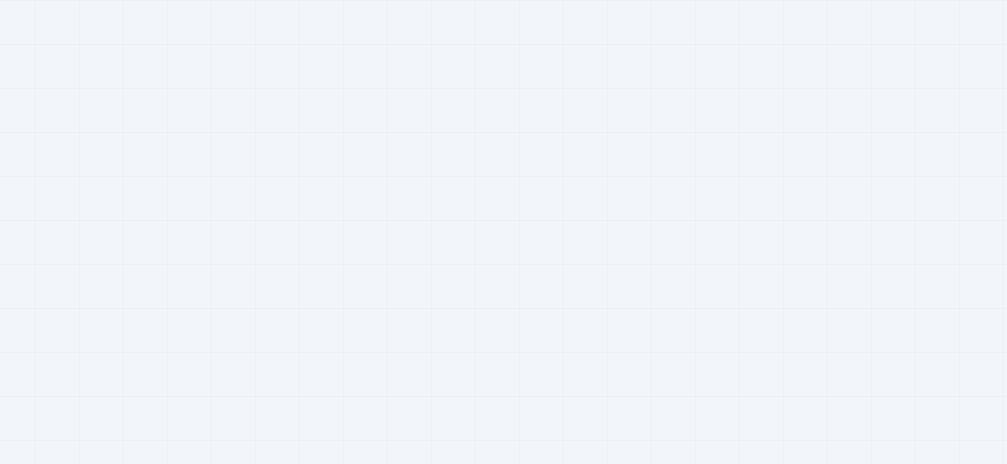
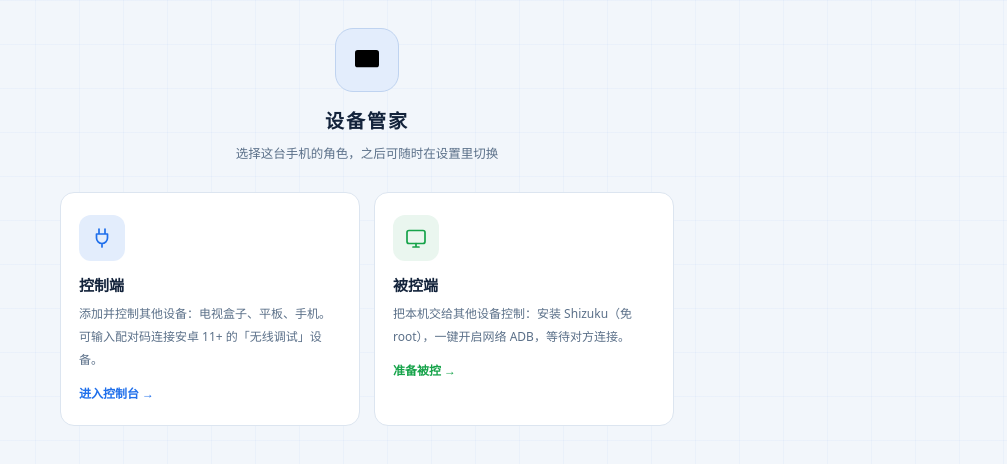
Before and after one commit to zhou101818/device-butler, a website: page docs/index.html in a window 1280 px wide. Shown: the whole page, without its empty margins (273-1280 px from the left). Drawn offline with Linux system fonts and the light colour scheme.

Commit message:
fix: 首启白屏 - roleView 初始 hidden 与 active 冲突，showPane 统一双 class 管理

```diff
--- a/docs/index.html
+++ b/docs/index.html
@@ -928,7 +928,12 @@ $('btnBack').addEventListener('click', leaveCtl);
 /* ---------- 角色与页面切换 ---------- */
 let role = localStorage.getItem('butler.role') || '';
 function showPane(id){
-  ['roleView','masterView','slaveView'].forEach(p=> $(p).classList.toggle('active', p === id));
+  ['roleView','masterView','slaveView'].forEach(p=>{
+    const el = $(p);
+    const on = (p === id);
+    el.classList.toggle('active', on);
+    el.classList.toggle('hidden', !on);
+  });
 }
 function enterRole(r, silent){
   role = r;
@@ -1099,7 +1104,7 @@ async function await0(){
     } catch(e){}
   }
   window.__applySafeInsets = ()=>{};
-  if (!role){ $('roleView').classList.add('active'); return; }
+  if (!role){ showPane('roleView'); return; }
   enterRole(role, true);
 })();
 </script>
```
